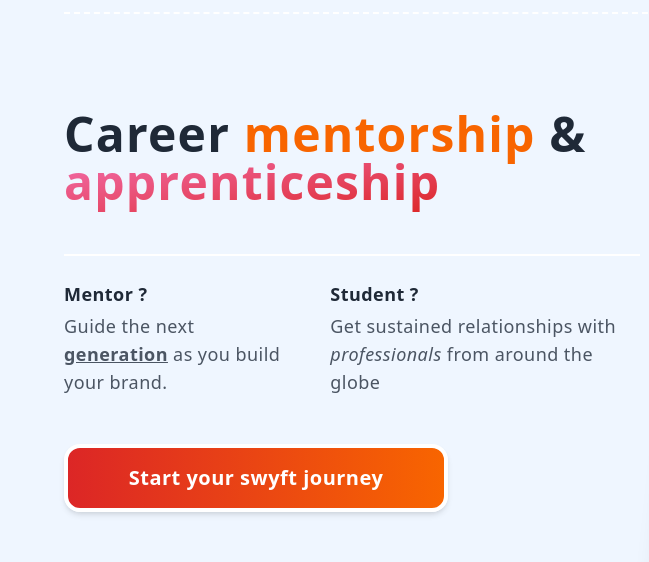
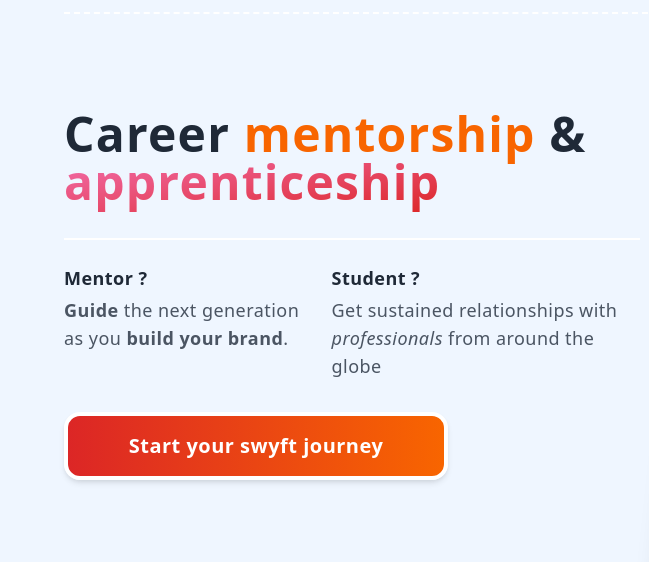
Before and after one commit to swyfttech/landing-page, a website: page dist/index.html in a window 1280 px wide. Shown: the part 84-646 px from the top of the page, 0-649 px from the left. Drawn offline with Linux system fonts and the light colour scheme.

Commit message:
Made changed to the hero section

```diff
--- a/dist/index.html
+++ b/dist/index.html
@@ -44,14 +44,14 @@
           </nav>
         </div>
         <div class="flex flex-col sm:flex-row items-center sm:items-start sm:justify-between sm:space-x-8 sm:max-w-6xl sm:mx-auto pt-12 sm:py-24">
-          <div class="left sm:w-1/2 mx-4 sm:mx-0 sm:space-y-12 space-y-2">
+          <div class="left sm:w-1/2 mx-4 sm:mx-0 sm:space-y-8 space-y-2">
             <!-- Left punchline -->
             <div class="sm:text-5xl text-xl text-gray-800 tracking-wide font-bold space-y-2">Career <span class="text-swyft-primary">mentorship <span class="text-gray-800">&</span></span> <span class="font-extrabold text-transparent bg-clip-text bg-gradient-to-br from-pink-400 to-red-600">apprenticeship</span></div>
             <div class="sm:border-t-2 border-white pt-6">
               <div class="main sm:flex sm:space-x-8 space-y-2 sm:space-y-0">
                 <div class="student space-y-1">
                   <h1 class="text-gray-800 text-lg font-semibold tracking-wide">Mentor ?</h1>
-                  <p class="text-gray-600 sm:text-lg tracking-wide">Guide the next <span class="underline font-bold">generation</span> as you build your brand.</p>
+                  <p class="text-gray-600 sm:text-lg tracking-wide"><span class="font-bold">Guide</span> the next generation as you <span class="font-bold">build your brand</span>.</p>
                 </div>
                 <div class="mentor space-y-1">
                   <h1 class="text-gray-800 text-lg font-semibold tracking-wide">Student ?</h1>
```
